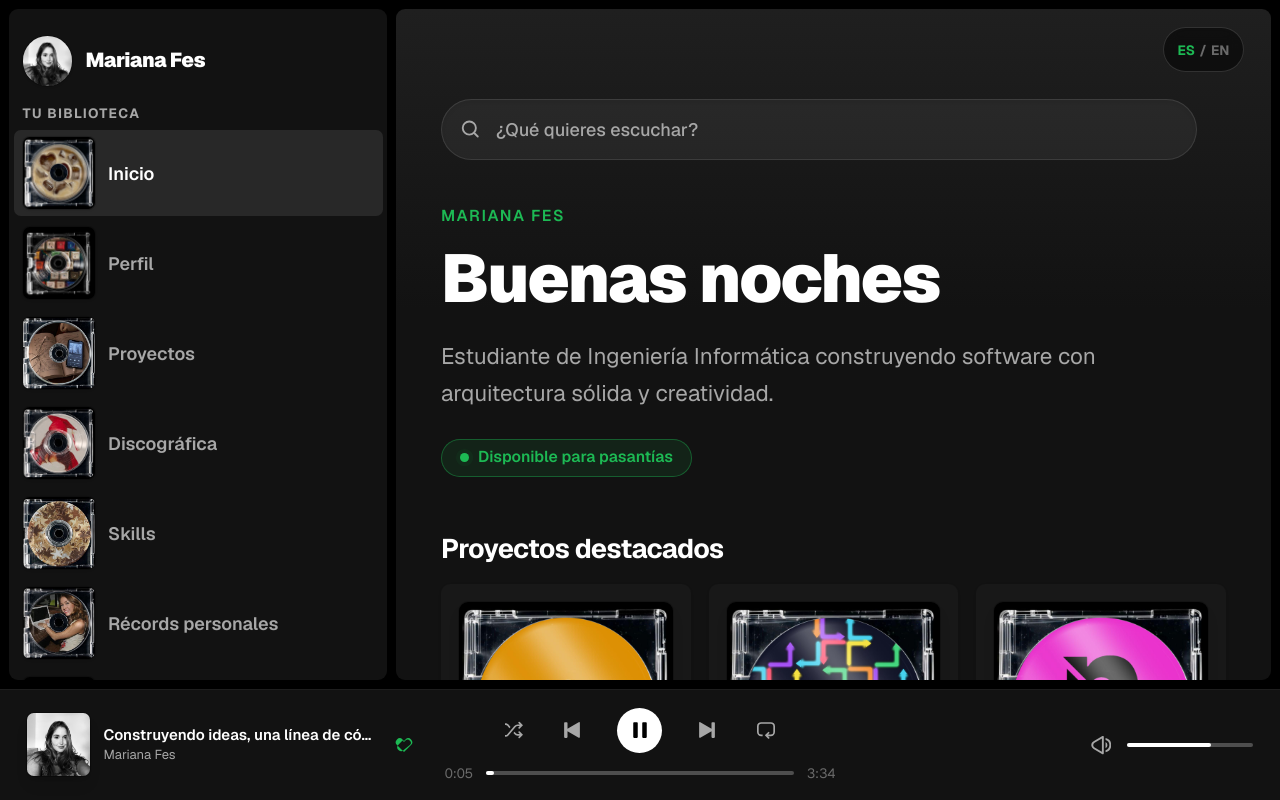
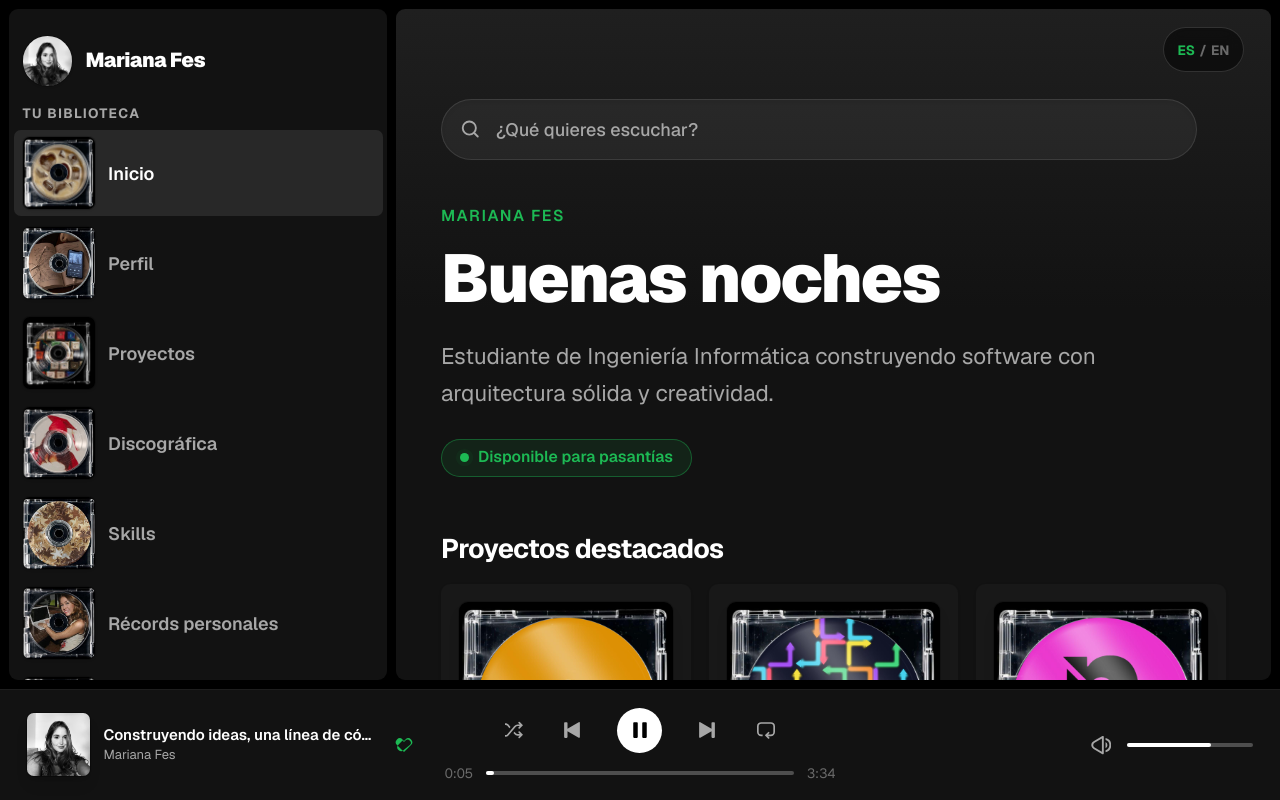
Before and after one commit to marifesss/portafolio, a Next.js app: page / in a window 1280 px wide. Built offline with nearby package versions, Linux system fonts and the light colour scheme.

Commit message:
content(content): swap section cover art and add cover7
Reassign Perfil/Proyectos covers and give Contacto its own cover7
artwork.

Co-Authored-By: Claude Opus 4.8 <noreply@anthropic.com>

```diff
--- a/src/content/navigation.ts
+++ b/src/content/navigation.ts
@@ -19,14 +19,14 @@ export const navigation: NavItem[] = [
     href: "/perfil",
     icon: "👤",
     label: { es: "Perfil", en: "About" },
-    cover: "/images/todo/cover6.jpeg",
+    cover: "/images/todo/cover2.jpeg",
   },
   {
     id: "projects",
     href: "/proyectos",
     icon: "🎵",
     label: { es: "Proyectos", en: "Projects" },
-    cover: "/images/todo/cover2.jpeg",
+    cover: "/images/todo/cover6.jpeg",
   },
   {
     id: "experience",
@@ -54,6 +54,6 @@ export const navigation: NavItem[] = [
     href: "/contacto",
     icon: "📮",
     label: { es: "Contacto", en: "Contact" },
-    cover: "/images/todo/cover6.jpeg",
+    cover: "/images/todo/cover7.jpeg",
   },
 ];
```
Also changed, not shown: public/images/todo/cover7.jpeg (added).
